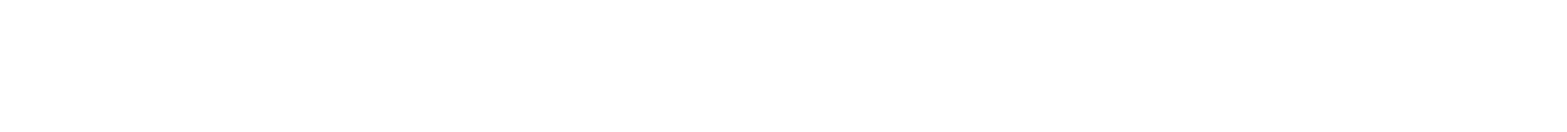
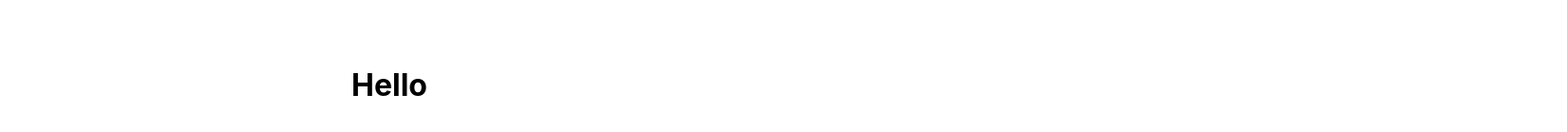
Before and after one commit to vermad843/CSS, a React (Create React App) app: page / in a window 1280 px wide. Shown: the part 171-310 px from the top of the page at 95% size, 1650 px wide, since content can reach past the window. Built offline with nearby package versions, Linux system fonts and the light colour scheme.

Commit message:
position

```diff
--- a/src/App.css
+++ b/src/App.css
@@ -8,3 +8,12 @@
   align-items : center;
   border : 1px solid lightgrey;
 }
+
+
+.banner {
+  position: relative;
+  top : 200px;
+  right : 10px;
+  left : 370px;
+  bottom : 1000px;
+}
--- a/src/App.js
+++ b/src/App.js
@@ -9,6 +9,9 @@
             <p>Goa</p>
             <h2>Gone</h2>
         </div>
+        <div className = "banner">
+            <h1>Hello</h1>
+        </div>
     </div>
   );
 }
```
